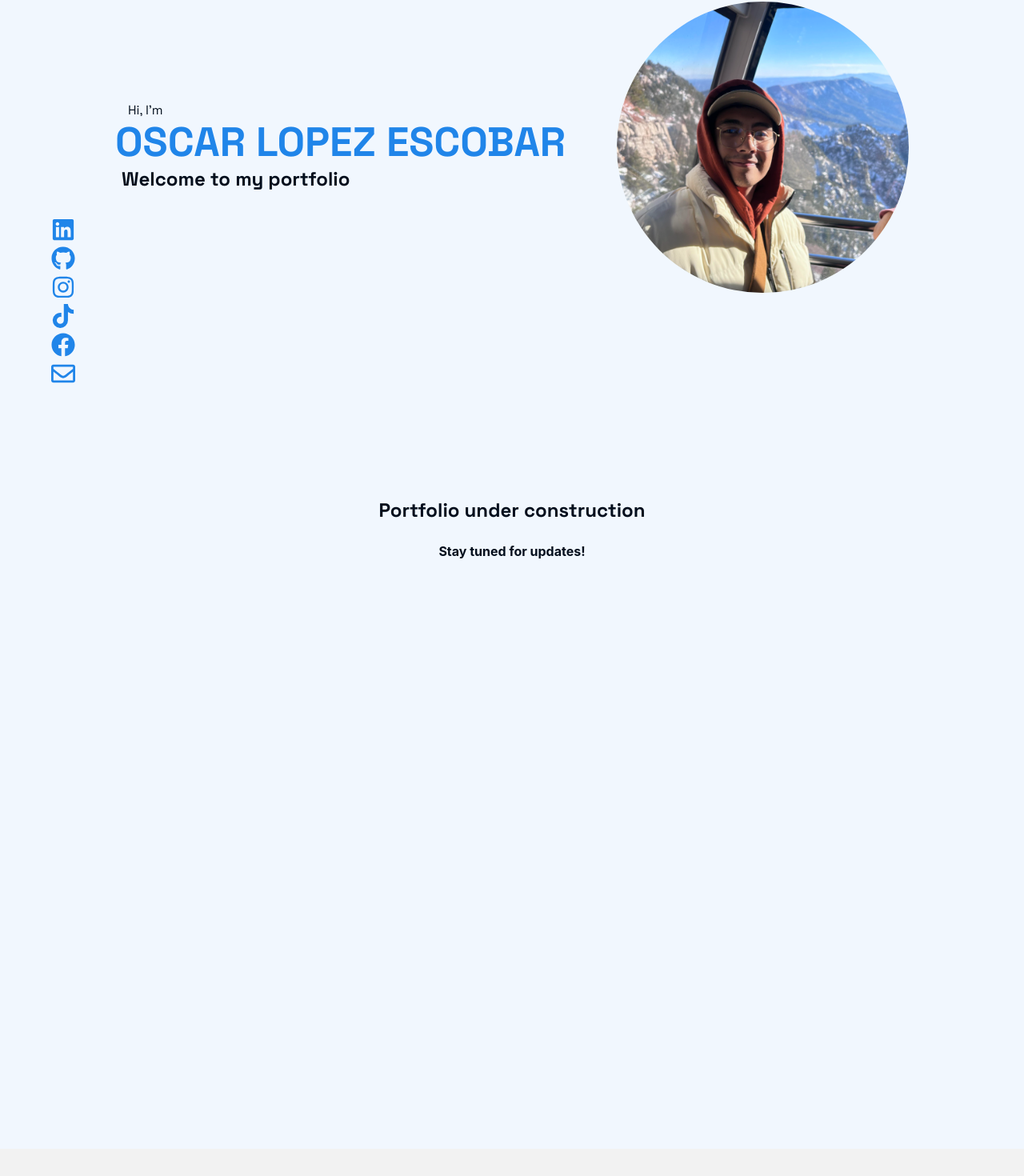
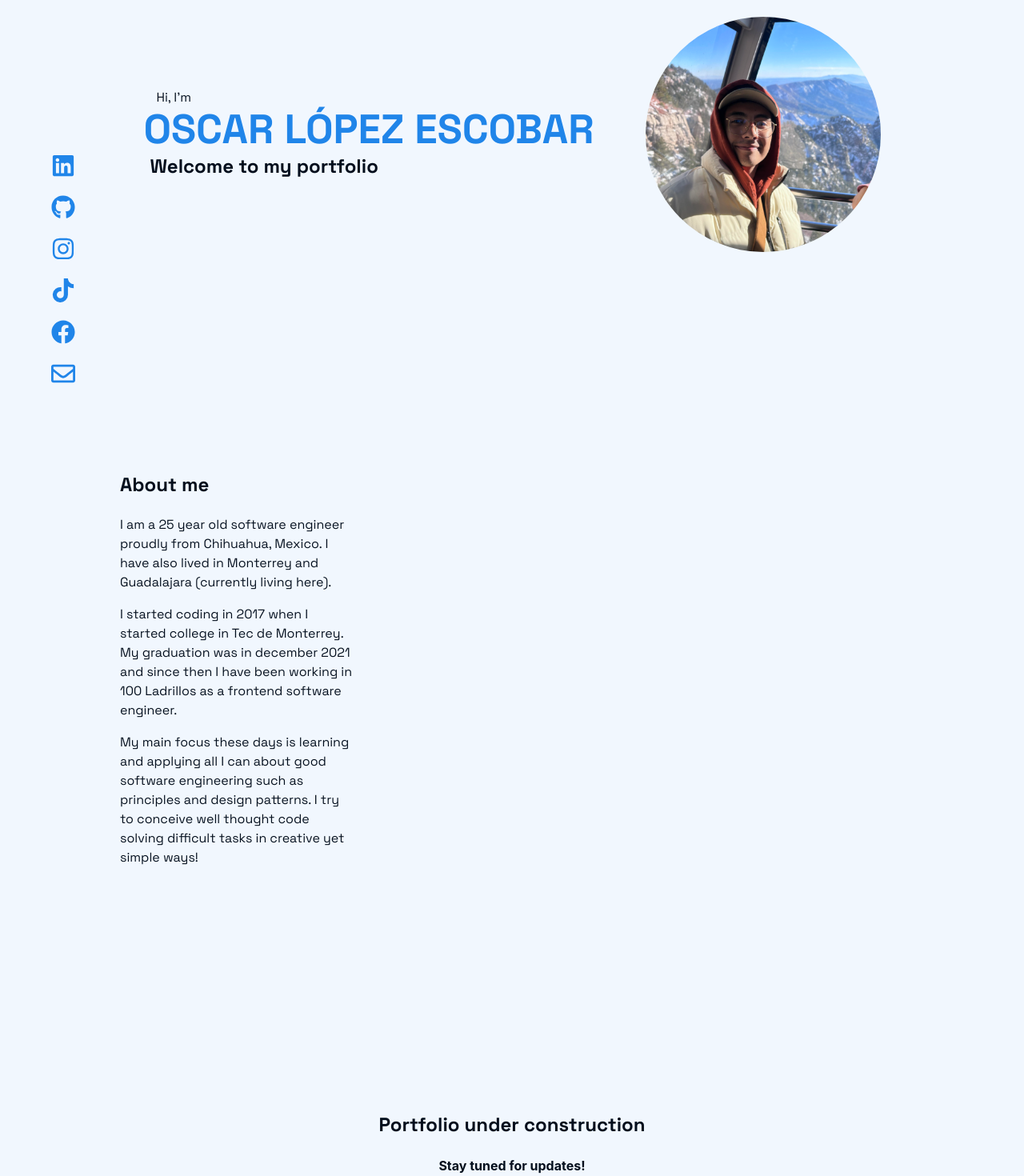
Before and after one commit to OLopezE/my-portfolio, a React (Vite) app: page / in a window 1280 px wide. Shown: the part 248-1718 px from the top of the page at 80% size. Before the commit the page ends 1684 px from the top, so only its background shows below. Built offline with nearby package versions, Linux system fonts and the light colour scheme.

Commit message:
adding meet me text!

```diff
--- a/src/App.style.js
+++ b/src/App.style.js
@@ -5,6 +5,8 @@ import styled, { ThemeContext } from "styled-components";
 const Main = styled.main`
   background-color: ${({ palette }) => palette.background};
   padding: 1rem;
+  display: grid;
+  justify-content: center;
 
   h1, h2, h3, h4, h5, h6, p {
     color: ${({ palette }) => palette.text};
@@ -17,6 +19,7 @@ const Main = styled.main`
   section {
     min-height: 100vh;
     min-height: 100svh;
+    max-width: 980px;
   }
 
   footer {
--- a/src/MyApp.jsx
+++ b/src/MyApp.jsx
@@ -15,8 +15,8 @@ const MyApp = () => {
   return (
     <Main palette={myPalette}>
       <FireLinkShrine />
+      <MeetMe />
       <Building />
-      {/* <MeetMe /> */}
       <ContactMe />
     </Main>
   )
--- a/src/views/contactMe/ContactMe.style.js
+++ b/src/views/contactMe/ContactMe.style.js
@@ -16,7 +16,7 @@ const ContactMeMomo = styled.div`
     left: 4rem;
 
     ul {
-      display: block;
+      flex-direction: column;
     }
 
     a {
--- a/src/views/firelinkShrine/FireLinkShrine.jsx
+++ b/src/views/firelinkShrine/FireLinkShrine.jsx
@@ -12,7 +12,7 @@ const FireLinkShrine = () => {
     <FireLinkSection palette={myPalette}>
       <div>
         <p>Hi, I'm</p>
-        <h1>OSCAR LOPEZ ESCOBAR</h1>
+        <h1>OSCAR LÓPEZ ESCOBAR</h1>
         <h2>Welcome to my portfolio</h2>
       </div>
       <img src={myself} />
--- a/src/views/firelinkShrine/FireLinkShrine.style.js
+++ b/src/views/firelinkShrine/FireLinkShrine.style.js
@@ -5,13 +5,12 @@ const FireLinkSection = styled.section`
   align-items: center;
   justify-content: center;
   flex-direction: column-reverse;
-  gap: 1rem;
-  padding: 1rem;
+  gap: 2rem;
 
   img {
-    width: 60%;
+    width: 300px;
     border-radius: 50%;
-    aspect-ratio: 1/1;
+    aspect-ratio: 1 / 1;
   }
 
   > div {
--- a/src/views/meetMe/MeetMe.jsx
+++ b/src/views/meetMe/MeetMe.jsx
@@ -18,10 +18,11 @@ const MeetMe = () => {
 
   return (
     <MeetMeSection palette={myPalette}>
-      <h2>Meet Oscar</h2>
+      <h2>About me</h2>
       <div>
-        <img src={myself} alt="handsome Oscar Lopez at Tequila" />
-        <p>I am a {getAge(new Date())} year old software engineer from Chihuahua, Mexico. React enjoyer, but also a fan of reading about good practices and design patterns.</p>
+        <p>I am a {getAge(new Date())} year old software engineer proudly from Chihuahua, Mexico. I have also lived in Monterrey and Guadalajara (currently living here).</p>
+        <p>I started coding in 2017 when I started college in Tec de Monterrey. My graduation was in december 2021 and since then I have been working in 100 Ladrillos as a frontend software engineer.</p>
+        <p>My main focus these days is learning and applying all I can about good software engineering such as principles and design patterns. I try to conceive well thought code solving difficult tasks in creative yet simple ways!</p>
       </div>
     </MeetMeSection>
   )
--- a/src/views/meetMe/MeetMe.style.js
+++ b/src/views/meetMe/MeetMe.style.js
@@ -1,40 +1,20 @@
 import styled from 'styled-components'
 
 const MeetMeSection = styled.section`
-  background-color: ${({ palette }) => palette.secondary};
-  display: flex;
-  flex-direction: column;
-  gap: 1rem;
-  padding: 0rem 3rem;
-  text-align: justify;
+  > h2 {
+    text-align: left;
+  }
 
-  > h2 {
-    padding: 4rem 0 1rem;
-    margin: 0;
-    font-size: 3rem;
-    text-align: center;
+  margin: 0 auto;
+
+  p {
+    text-align: left;
   }
 
   @media (min-width: 800px) {
-    justify-content: space-around;
-    flex-direction: row;
-
     > div {
-      padding-top: 10rem;
-      width: 300px;
-    }
-
-    > h2 {
-      padding-top: 10rem;
-      margin: 0;
-      font-size: 5rem;
-    }
+    width: 30%;
   }
-
-  img {
-    max-width: 400px;
-    width: 100%;
-    aspect-ratio: 4/5;
   }
 `;
 
```
